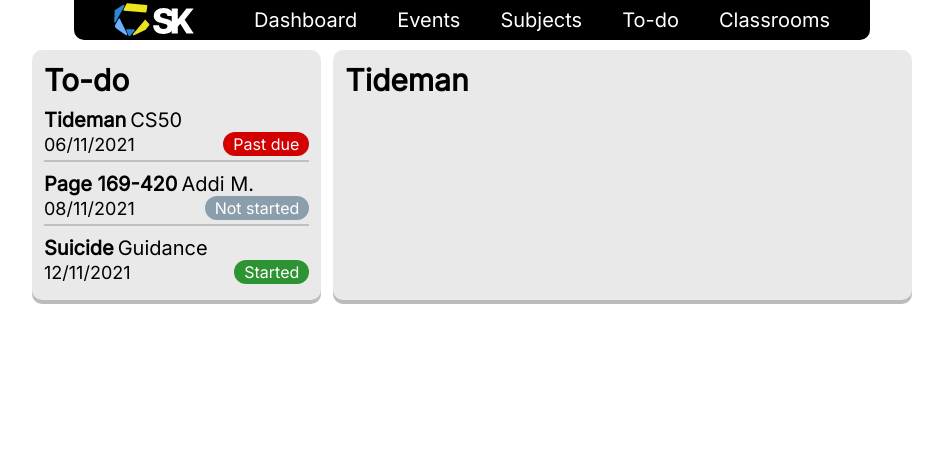
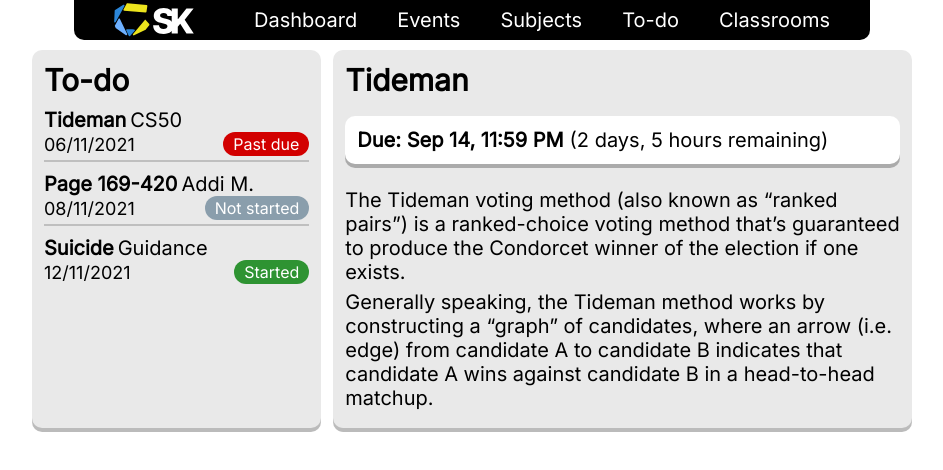
Before and after one commit to colony-school/Cschool-frontend, a Next.js app: page /todo in a window 1280 px wide. Shown: the top 470 px of the page, without its empty margins (168-1111 px from the left). Built offline with nearby package versions, Linux system fonts and the light colour scheme.

Commit message:
Assignment description

```diff
--- a/src/pages/todo.tsx
+++ b/src/pages/todo.tsx
@@ -6,10 +6,13 @@ import { DueItem } from "../components/work/due-item";
 
 // Style sheet import
 import styles from "../styles/pages/todo.module.scss";
+import markdownStyles from "../styles/utils/markdown.module.scss";
 
-const Todo: NextPage = () => {
+/**
+ * Exhaustive list of upcoming and past due assignments that are not marked as completed
+ */
+const ToDoList = (): JSX.Element => {
     return (
-        <div className={styles["grid"]}>
         <section className={styles["todo-card"]}>
             <h1>To-do</h1>
             <ul className={styles["todo-list"]}>
@@ -36,9 +39,40 @@ const Todo: NextPage = () => {
                 />
             </ul>
         </section>
+    );
+}
+
+/**
+ * The description of the selected assignment
+ */
+const AssgDesc = () => {
+    const DueDate = () => {
+        return (
+            <div className={styles["main-due"]}>
+                <span className={styles["main-due-date"]}>Due: Sep 14, 11:59 PM</span>
+                <span className={styles["main-due-countdown"]}>(2 days, 5 hours remaining)</span>
+            </div>
+        );
+    }
+
+    return (
         <section className={styles["main-card"]}>
             <h1>Tideman</h1>
+            <DueDate />
+            <div className={markdownStyles["markdown"]}>
+                <p>The Tideman voting method (also known as “ranked pairs”) is a ranked-choice voting method that’s guaranteed to produce the Condorcet winner of the election if one exists.</p>
+                <p>Generally speaking, the Tideman method works by constructing a “graph” of candidates, where an arrow (i.e. edge) from candidate A to candidate B indicates that candidate A wins against candidate B in a head-to-head matchup.</p>
+            </div>
         </section>
+    );
+}
+
+// Main component
+const Todo: NextPage = () => {
+    return (
+        <div className={styles["grid"]}>
+            <ToDoList />
+            <AssgDesc />
         </div>
     );
 }
--- a/src/styles/pages/todo.module.scss
+++ b/src/styles/pages/todo.module.scss
@@ -10,6 +10,10 @@
 .card {
     @include cc.card();
     padding: 0.6rem;
+    &-inner {
+        @include cc.card(p.$card);
+        padding: 0.6rem;
+    }
 }
 
 .todo {
@@ -30,5 +34,17 @@
 .main {
     &-card {
         @extend .card;
+        display: flex;
+        flex-direction: column;
+        gap: 0.9rem;
+    }
+    &-due {
+        @extend .card-inner;
+        display: flex;
+        flex-direction: row;
+        gap: 0.3rem;
+        &-date {
+            font-weight: 800;
+        }
     }
 }
--- /dev/null
+++ b/src/styles/utils/markdown.module.scss
@@ -0,0 +1,6 @@
+@use "../abstracts/palette.scss" as p;
+
+.markdown p {
+    color: p.$text-primary;
+    margin: 0.3rem 0;
+}
```
Lines whose indentation alone changed are shown as unchanged.
